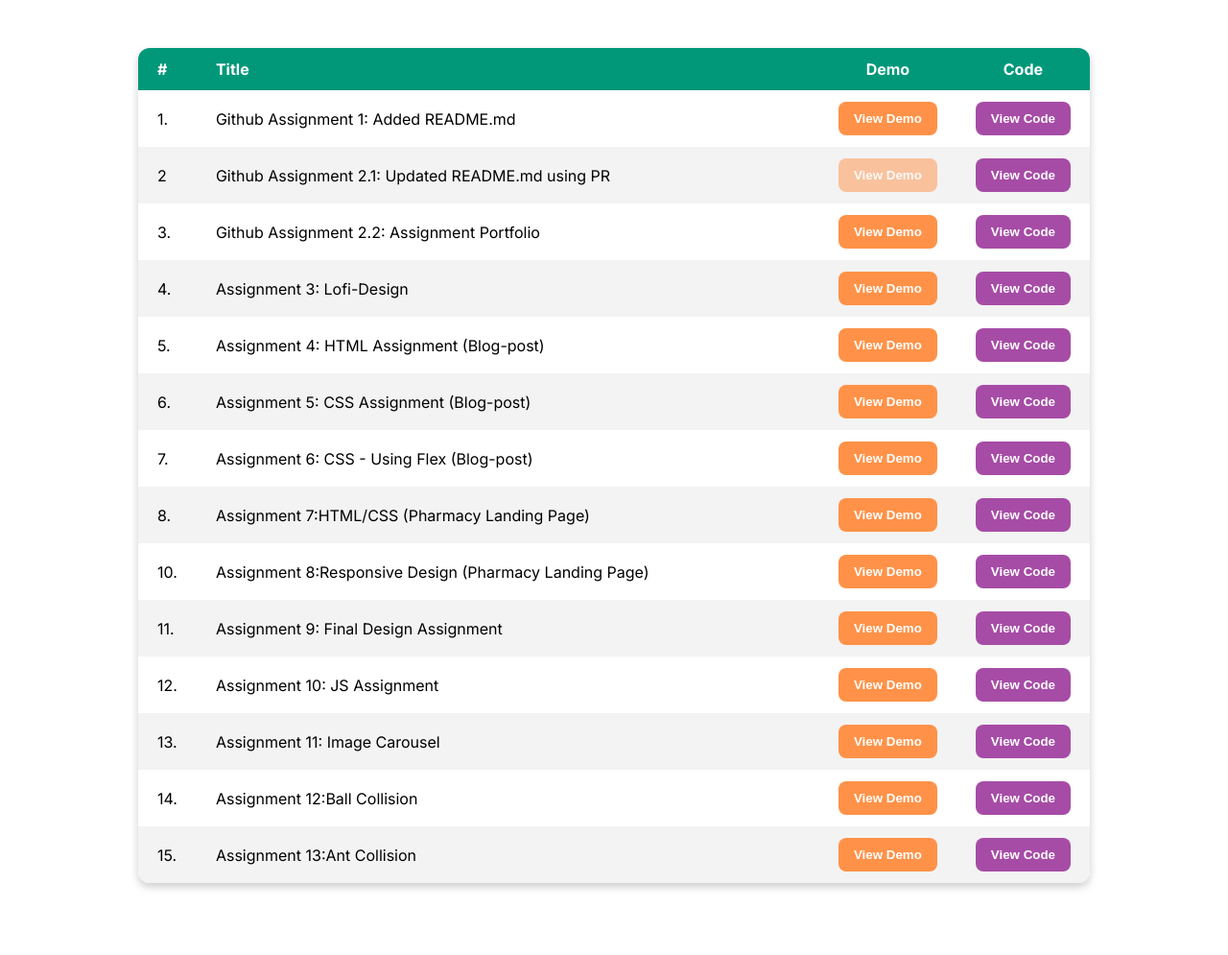
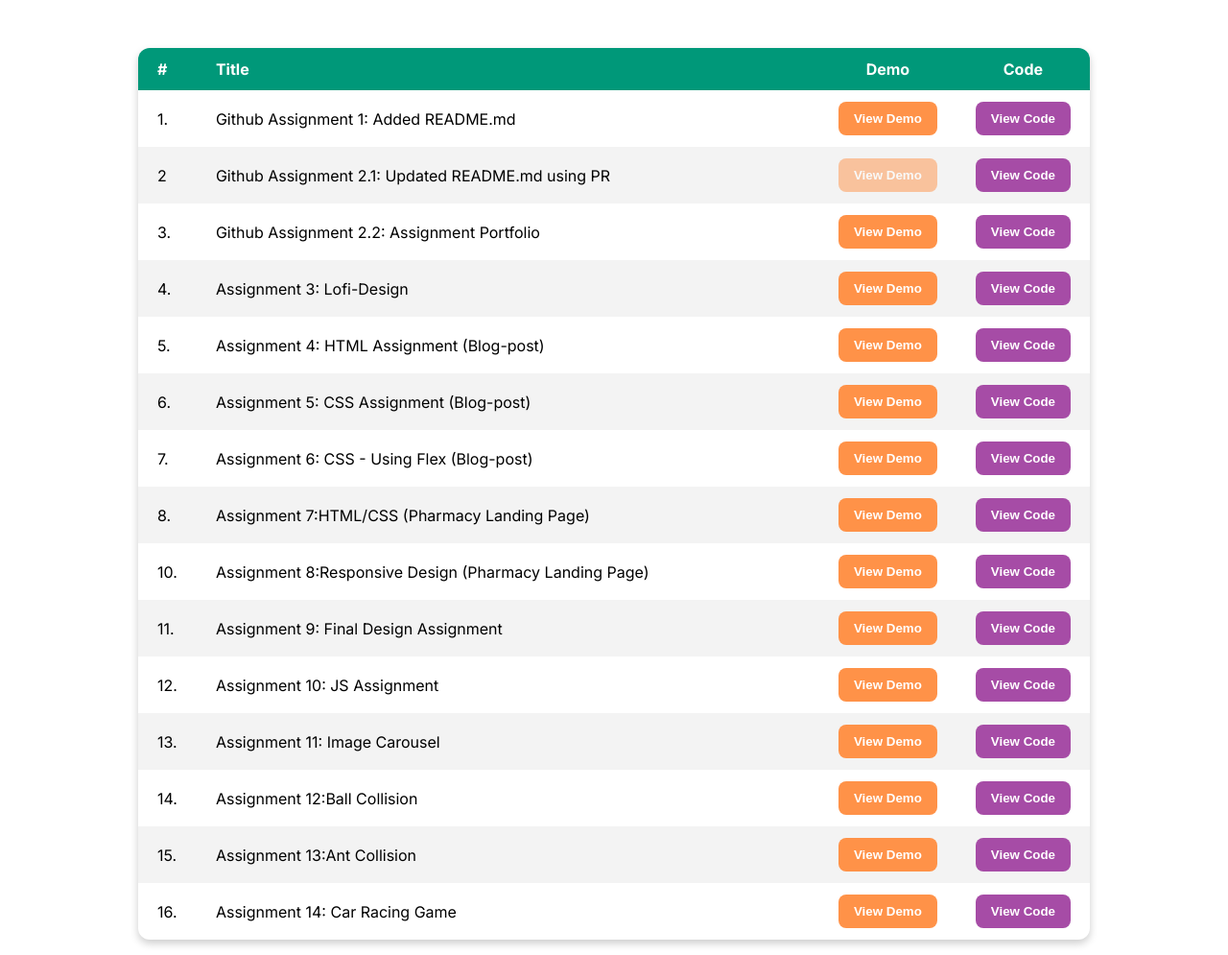
Before and after one commit to iamsusmitashrestha/lft-assignment-portfolio, a plain HTML site: page index.html in a window 1280 px wide. Shown: the part 67-1062 px from the top of the page at 96% size. Before the commit the page ends 1003 px from the top, so only its background shows below. Drawn offline with Linux system fonts and the light colour scheme.

Commit message:
car racing  game added

```diff
--- a/index.html
+++ b/index.html
@@ -277,6 +277,24 @@
                   >
                 </td>
               </tr>
+              <tr>
+                <td>16.</td>
+                <td>Assignment 14: Car Racing Game</td>
+                <td>
+                  <a
+                    href="https://iamsusmitashrestha.github.io/lft-assignments/Car%20Lane%20Game"
+                    target="_blank"
+                    ><button class="demo-btn">View Demo</button></a
+                  >
+                </td>
+                <td>
+                  <a
+                    href="https://github.com/iamsusmitashrestha/lft-assignments/tree/master/Car%20Lane%20Game"
+                    target="_blank"
+                    ><button class="code-btn">View Code</button></a
+                  >
+                </td>
+              </tr>
             </tbody>
           </table>
         </div>
```
